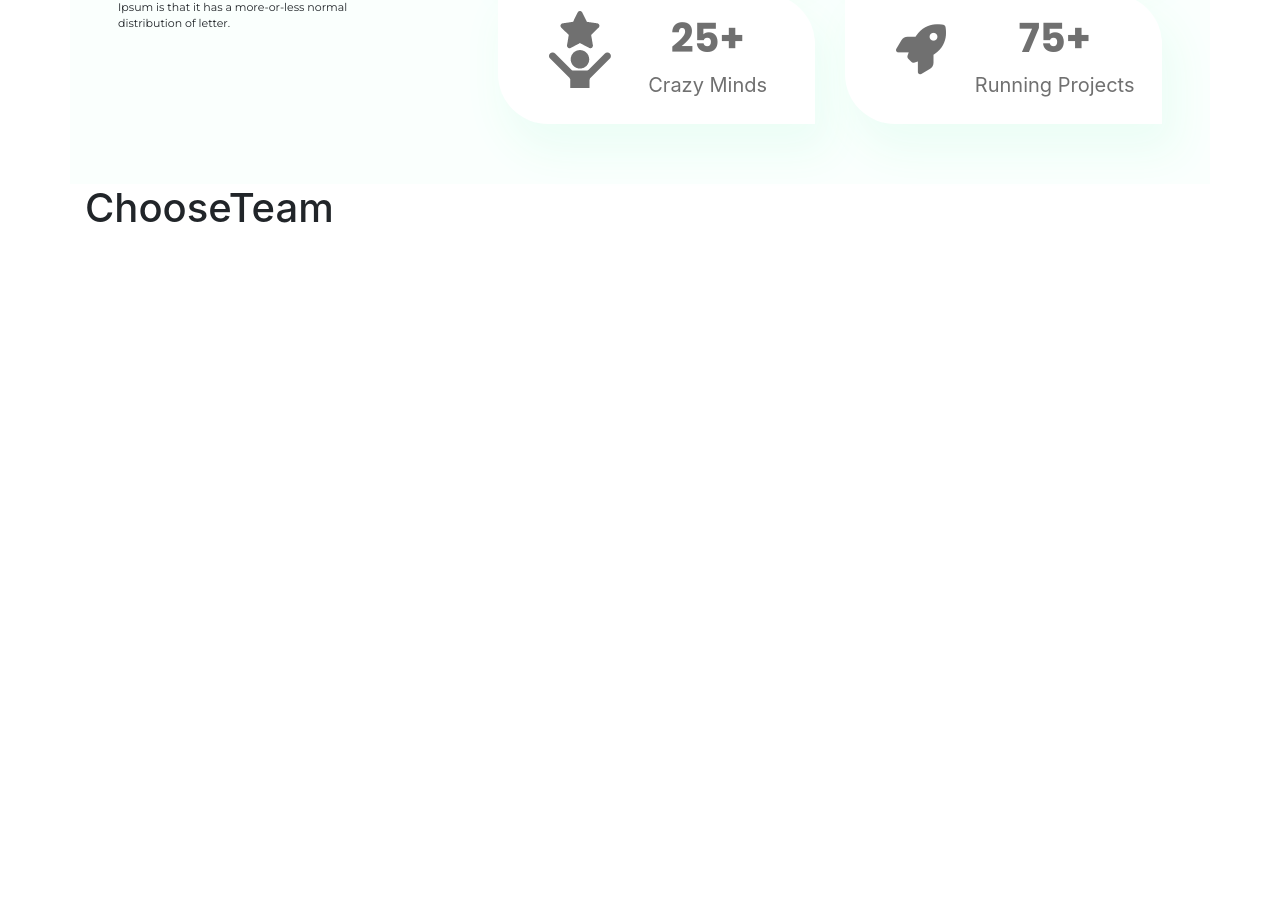
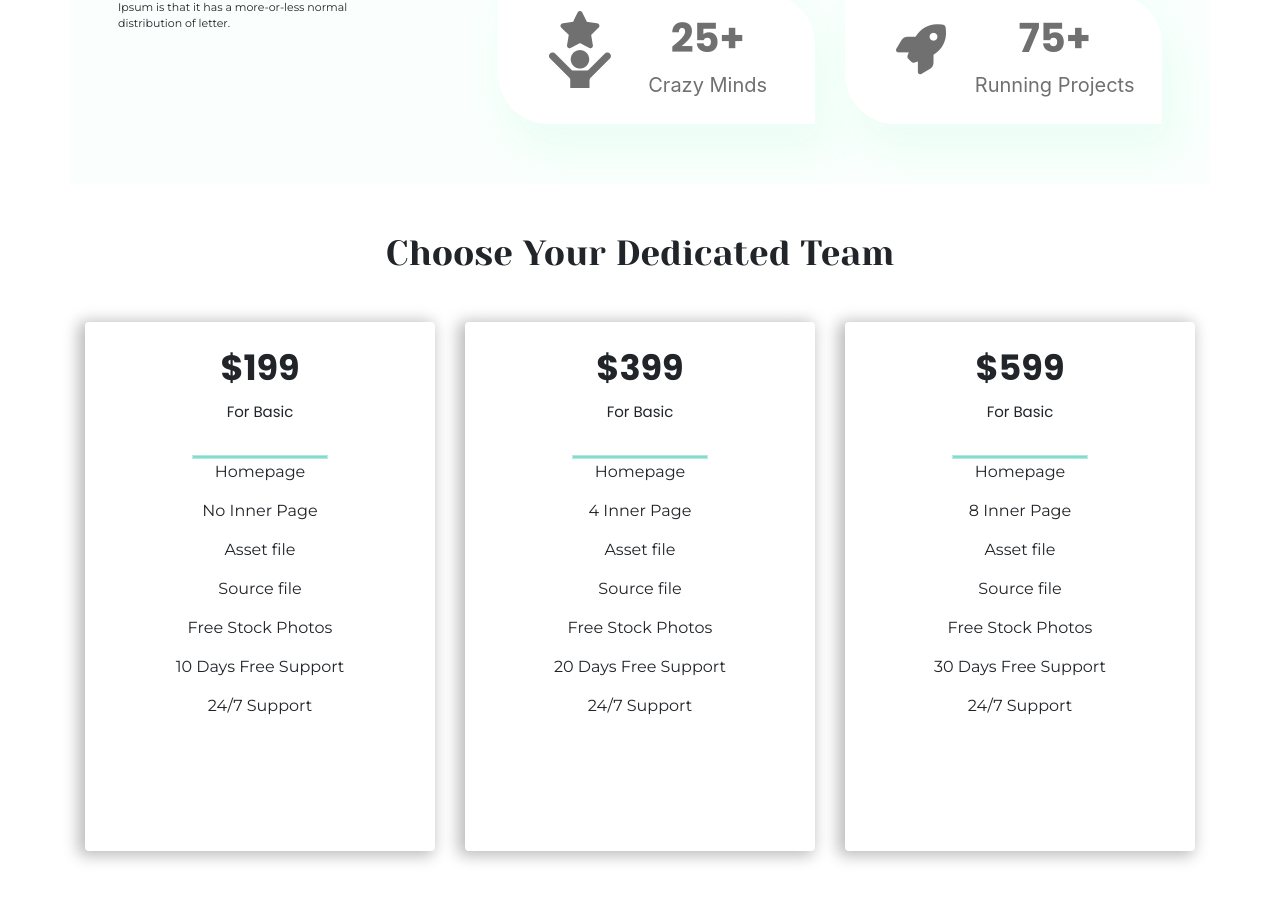
Before and after one commit to Abir-Hasan-GUB/Athena, a React (Create React App) app: page / in a window 1280 px wide. Shown: the part 216-1115 px from the top of the page. Before the commit the page ends 800 px from the top, so only its background shows below. Built offline with nearby package versions, Linux system fonts and the light colour scheme.

Commit message:
choose team done

```diff
--- a/src/Componants/ChooseTeam/ChooseTeam.css
+++ b/src/Componants/ChooseTeam/ChooseTeam.css
@@ -0,0 +1,58 @@
+ul li{
+    list-style: none;
+
+}
+ul{
+    padding: 0;
+}
+.chooseTeam .card button{
+    border-radius: 30px 0px 30px 0px;
+    padding: 12px 30px;
+    background: none;
+    border: none;
+
+}
+
+.border{
+    height: 3px;
+    width: 40%;
+    background: #1FDCB5;
+    position: absolute;
+    left: 50%;
+    transform: translate(-50%, -50%);
+    top: 25%;
+}
+.priceList{
+    position: relative;
+}
+.priceList ul li{
+    margin-bottom: 15px;
+    font-family: 'Montserrat', sans-serif;
+}
+.TeamTitle h1{
+    font-family: 'Yeseva One', cursive;
+    font-size: 35px;
+    font-weight: 500;
+}
+.chooseTeam .card h1{
+    font-family: 'Poppins', sans-serif;
+    font-size: 35px;
+    font-weight: 700;
+}
+.chooseTeam .card p{
+    font-family: 'Poppins', sans-serif;
+    font-size: 15px;
+}
+.chooseTeam .card{
+    border: 5px solid #fff;
+    transition: .4s;
+    -webkit-box-shadow: -4px 2px 15px 3px rgba(189,189,189,1);
+-moz-box-shadow: -4px 2px 15px 3px rgba(189,189,189,1);
+box-shadow: -4px 2px 15px 3px rgba(189,189,189,1);
+}
+.chooseTeam .card:hover .abir{
+    background-image: linear-gradient(to right, #0DBADD ,#1FDCB5);
+}
+.chooseTeam .card:hover{
+    border: 5px solid #1FDCB5;
+}
--- a/src/Componants/ChooseTeam/ChooseTeam.js
+++ b/src/Componants/ChooseTeam/ChooseTeam.js
@@ -3,8 +3,73 @@ import './ChooseTeam.css';
 
 const ChooseTeam = () => {
     return (
-        <div className = "container">
-            <h1>ChooseTeam</h1>
+        <div className = "container chooseTeam">
+                <div className="TeamTitle text-center mt-5 mb-5">
+                    <h1>Choose Your Dedicated Team</h1>
+                </div>
+            <div class="card-deck text-center mb-5">
+  <div class="card">
+
+    <div class="card-body">
+      <h1 class="card-title">$199</h1>
+      <p>For Basic</p>
+    </div>
+    <div className="border"></div>
+    <div className="priceList">
+        <ul>
+            <li>Homepage</li>
+            <li>No Inner Page</li>
+            <li>Asset file</li>
+            <li>Source file</li>
+            <li>Free Stock Photos</li>
+            <li>10 Days Free Support</li>
+            <li>24/7 Support</li>
+        </ul>
+    <button className="btn btn-primary abir mb-3 mt-5">Order Now</button>
+    </div>
+  </div>
+
+  <div class="card">
+    <div class="card-body">
+      <h1 class="card-title">$399</h1>
+      <p>For Basic</p>
+    </div>
+    <div className="border"></div>
+    <div className="priceList">
+        <ul>
+            <li>Homepage</li>
+            <li>4 Inner Page</li>
+            <li>Asset file</li>
+            <li>Source file</li>
+            <li>Free Stock Photos</li>
+            <li>20 Days Free Support</li>
+            <li>24/7 Support</li>
+        </ul>
+    <button className="btn btn-primary abir mb-3 mt-5">Order Now</button>
+    </div>
+  </div>
+
+  <div class="card">
+
+    <div class="card-body">
+      <h1 class="card-title">$599</h1>
+      <p>For Basic</p>
+    </div>
+    <div className="border"></div>
+    <div className="priceList">
+        <ul>
+            <li>Homepage</li>
+            <li>8 Inner Page</li>
+            <li>Asset file</li>
+            <li>Source file</li>
+            <li>Free Stock Photos</li>
+            <li>30 Days Free Support</li>
+            <li>24/7 Support</li>
+        </ul>
+    <button className="btn btn-primary abir mb-3 mt-5">Order Now</button>
+    </div>
+  </div>
+</div>
         </div>
     );
 };
```
